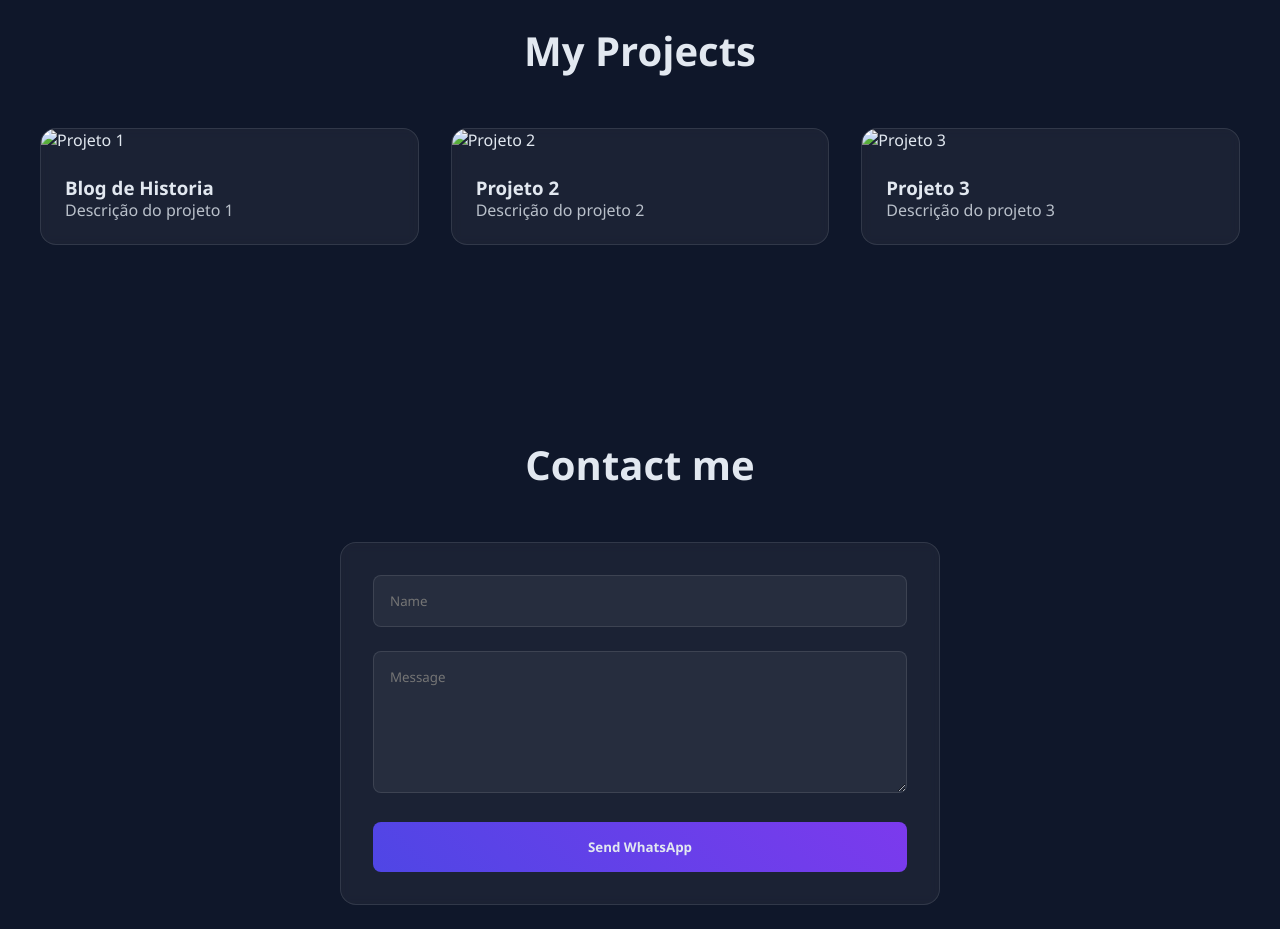
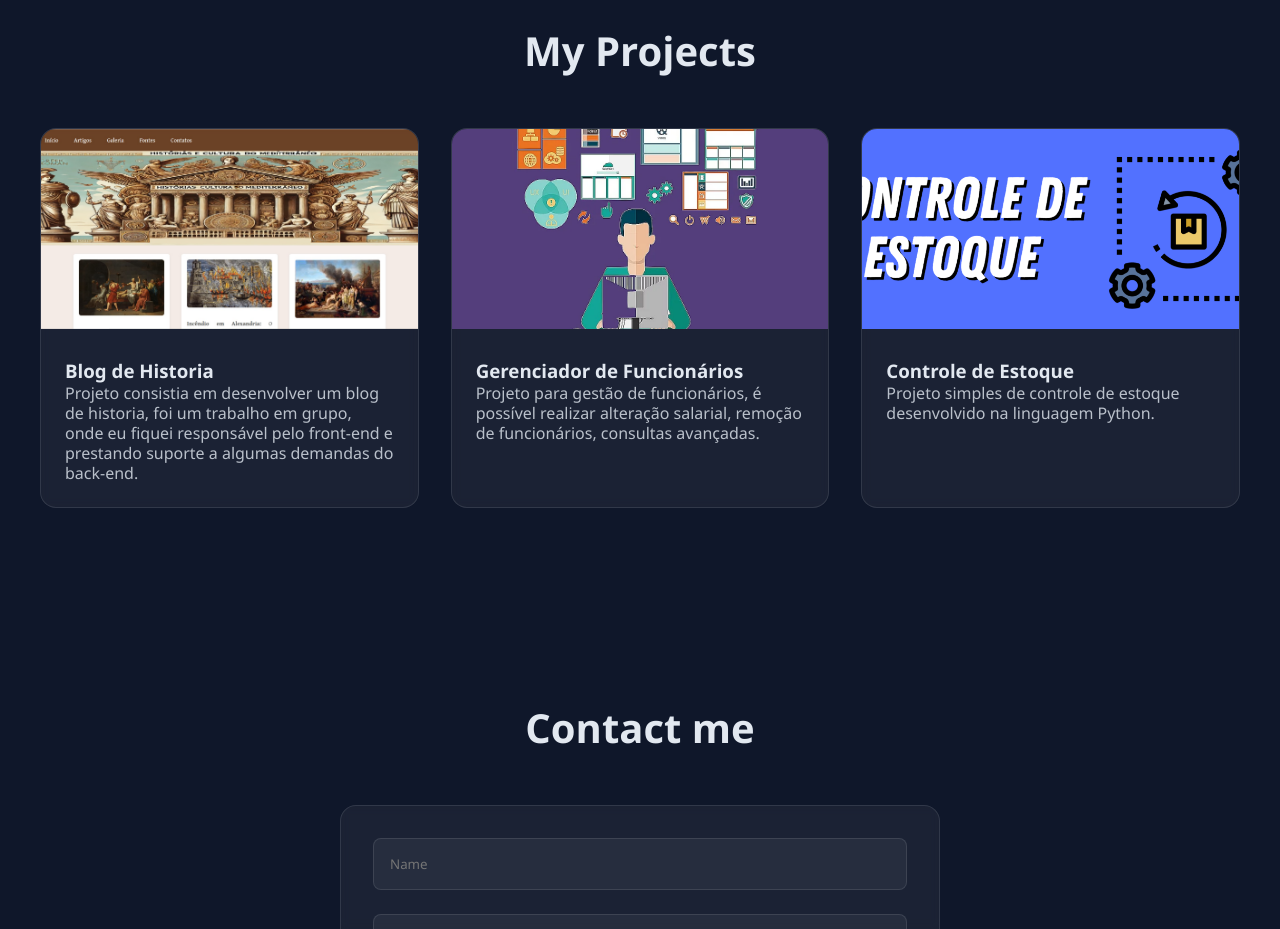
Before and after one commit to EversonF/MeuPortifolio, a plain HTML site: page index.html in a window 1280 px wide. Shown: the part 1260-2189 px from the top of the page. Drawn offline with Linux system fonts and the light colour scheme.

Commit message:
:sparkles: feat: Adicionando projetos

```diff
--- a/index.html
+++ b/index.html
@@ -35,24 +35,24 @@
         <h2 class="projects-title"> My Projects</h2>
         <div class="projects">
             <div class="project-card">
-                <img src="./img/Projeto1.png" alt="Projeto 1" class="project-image">
+                <img src="./img/blog_historia.jpg" alt="Projeto 1" class="project-image">
                 <div class="project-info">
                     <h3 class="project-title">Blog de Historia</h3>
-                    <p class="project-description">Descrição do projeto 1</p>
+                    <p class="project-description">Projeto consistia em desenvolver um blog de historia, foi um trabalho em grupo, onde eu fiquei responsável pelo front-end e prestando suporte a algumas demandas do back-end.</p>
                 </div>
             </div>
             <div class="project-card">
-                <img src="./img/Projeto2.png" alt="Projeto 2" class="project-image">
+                <img src="./img/gerenciador_funcionarios.webp" alt="Projeto 2" class="project-image">
                 <div class="project-info">
-                    <h3 class="project-title">Projeto 2</h3>
-                    <p class="project-description">Descrição do projeto 2</p>
+                    <h3 class="project-title">Gerenciador de Funcionários</h3>
+                    <p class="project-description">Projeto para gestão de funcionários, é possível realizar alteração salarial, remoção de funcionários, consultas avançadas.</p>
                 </div>
             </div>
             <div class="project-card">
-                <img src="./img/Projeto3.png" alt="Projeto 3" class="project-image">
+                <img src="./img/Controle-de-estoque.webp" alt="Projeto 3" class="project-image">
                 <div class="project-info">
-                    <h3 class="project-title">Projeto 3</h3>
-                    <p class="project-description">Descrição do projeto 3</p>
+                    <h3 class="project-title">Controle de Estoque</h3>
+                    <p class="project-description">Projeto simples de controle de estoque desenvolvido na linguagem Python.</p>
                 </div>
             </div>
         </div>
```
Also changed, not shown: img/Controle-de-estoque.webp (added), img/blog_historia.jpg (added), img/gerenciador_funcionarios.webp (added).
